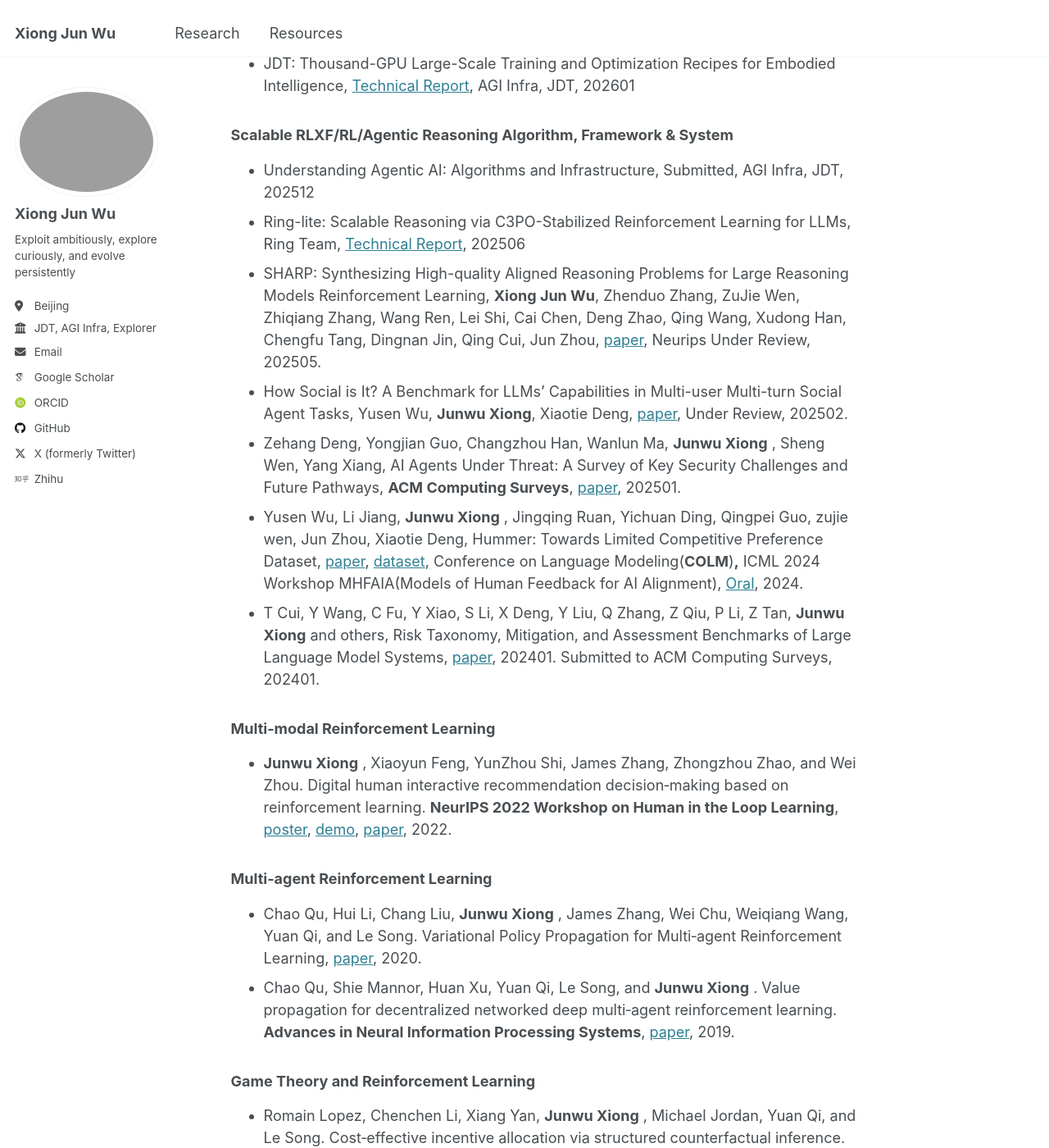
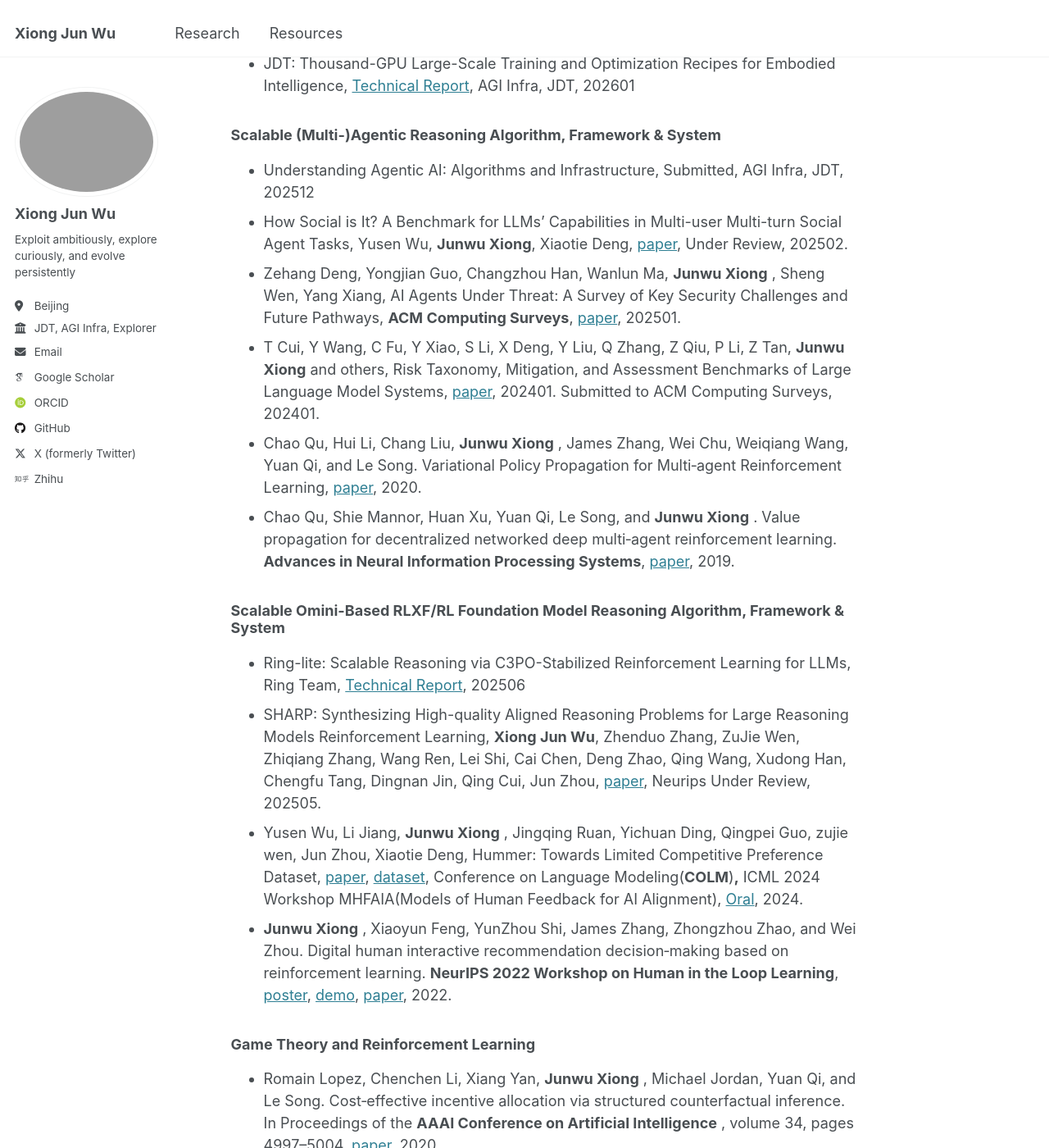
Before and after one commit to junwuxgi/junwuxgi.github.io, a Jekyll site: the page built from _pages/about.md, in a window 1280 px wide and 1400 px high, scrolled down 2296 px. Shown: the whole window at 82% size. Built offline with Jekyll 4.4.1, drawn with Linux system fonts in a browser that asks for light colours; some web fonts are replaced.

```diff
--- a/_pages/about.md
+++ b/_pages/about.md
@@ -51,23 +51,19 @@ redirect_from:
 ### **Scalable Embodied Foundation Model Reasoning Algorithm, Framework & System**
 * JDT: Thousand-GPU Large-Scale Training and Optimization Recipes for Embodied Intelligence, [Technical Report](Camera Ready), AGI Infra, JDT, 202601
 
-### **Scalable RLXF/RL/Agentic Reasoning Algorithm, Framework & System**
+### **Scalable (Multi-)Agentic Reasoning Algorithm, Framework & System**
 * Understanding Agentic AI: Algorithms and Infrastructure, Submitted, AGI Infra, JDT, 202512
+* How Social is It? A Benchmark for LLMs' Capabilities in Multi-user Multi-turn Social Agent Tasks, Yusen Wu, **Junwu Xiong**, Xiaotie Deng, [paper](https://openreview.net/pdf?id=RuwAMoFxzG), Under Review, 202502.
+* Zehang Deng, Yongjian Guo, Changzhou Han, Wanlun Ma,  **Junwu Xiong** , Sheng Wen, Yang Xiang, AI Agents Under Threat: A Survey of Key Security Challenges and Future Pathways, **ACM Computing Surveys**, [paper](https://dl.acm.org/doi/10.1145/3716628), 202501.
+* T Cui, Y Wang, C Fu, Y Xiao, S Li, X Deng, Y Liu, Q Zhang, Z Qiu, P Li, Z Tan, **Junwu Xiong** and others, Risk Taxonomy, Mitigation, and Assessment Benchmarks of Large Language Model Systems, [paper](https://arxiv.org/abs/2401.05778), 202401. Submitted to ACM Computing Surveys, 202401.
+* Chao Qu, Hui Li, Chang Liu,  **Junwu Xiong** , James Zhang, Wei Chu, Weiqiang Wang, Yuan Qi, and Le Song. Variational Policy Propagation for Multi‑agent Reinforcement Learning, [paper](https://arxiv.org/abs/2004.08883), 2020.
+* Chao Qu, Shie Mannor, Huan Xu, Yuan Qi, Le Song, and  **Junwu Xiong** . Value propagation for decentralized networked deep multi‑agent reinforcement learning.  **Advances in Neural Information Processing Systems**, [paper](https://arxiv.org/abs/1901.09326), 2019.
+
+### **Scalable Omini-Based RLXF/RL Foundation Model Reasoning Algorithm, Framework & System**
 * Ring-lite: Scalable Reasoning via C3PO-Stabilized Reinforcement Learning for LLMs, Ring Team, [Technical Report](https://arxiv.org/abs/2506.14731), 202506
 * SHARP: Synthesizing High-quality Aligned Reasoning Problems for Large Reasoning Models Reinforcement Learning, **Xiong Jun Wu**, Zhenduo Zhang, ZuJie Wen, Zhiqiang Zhang, Wang Ren, Lei Shi, Cai Chen, Deng Zhao, Qing Wang, Xudong Han, Chengfu Tang, Dingnan Jin, Qing Cui, Jun Zhou, [paper](https://arxiv.org/abs/2505.14147), Neurips Under Review, 202505.
-* How Social is It? A Benchmark for LLMs' Capabilities in Multi-user Multi-turn Social Agent Tasks, Yusen Wu, **Junwu Xiong**, Xiaotie Deng, [paper](https://openreview.net/pdf?id=RuwAMoFxzG), Under Review, 202502.
-* Zehang Deng, Yongjian Guo, Changzhou Han, Wanlun Ma,  **Junwu Xiong** , Sheng Wen, Yang Xiang, AI Agents Under Threat: A Survey of Key Security Challenges and Future Pathways, **ACM Computing Surveys**, [paper](https://dl.acm.org/doi/10.1145/3716628), 202501.
 * Yusen Wu, Li Jiang,  **Junwu Xiong** , Jingqing Ruan, Yichuan Ding, Qingpei Guo, zujie wen, Jun Zhou, Xiaotie Deng, Hummer: Towards Limited Competitive Preference Dataset, [paper](https://openreview.net/pdf?id=aKwQPRjdGa), [dataset](https://huggingface.co/datasets/sarinw-2024/Hummer), Conference on Language Modeling(**COLM**)**,** ICML 2024 Workshop MHFAIA(Models of Human Feedback for AI Alignment), [Oral](https://sites.google.com/view/mhf-icml2024/accepted-papers), 2024.
-* T Cui, Y Wang, C Fu, Y Xiao, S Li, X Deng, Y Liu, Q Zhang, Z Qiu, P Li, Z Tan, **Junwu Xiong** and others, Risk Taxonomy, Mitigation, and Assessment Benchmarks of Large Language Model Systems, [paper](https://arxiv.org/abs/2401.05778), 202401. Submitted to ACM Computing Surveys, 202401.
-
-### **Multi-modal Reinforcement Learning**
-
 * **Junwu Xiong** , Xiaoyun Feng, YunZhou Shi, James Zhang, Zhongzhou Zhao, and Wei Zhou. Digital human interactive recommendation decision‑making based on reinforcement learning.  **NeurIPS 2022 Workshop on Human in the Loop Learning**, [poster](files/poster_dighum_rec_rl_poster_neuripshill_2022_12.pdf), [demo](https://neurips.cc/virtual/2022/64429), [paper](https://arxiv.org/abs/2210.10638), 2022.
-
-### **Multi-agent Reinforcement Learning**
-
-* Chao Qu, Hui Li, Chang Liu,  **Junwu Xiong** , James Zhang, Wei Chu, Weiqiang Wang, Yuan Qi, and Le Song. Variational Policy Propagation for Multi‑agent Reinforcement Learning, [paper](https://arxiv.org/abs/2004.08883), 2020.
-* Chao Qu, Shie Mannor, Huan Xu, Yuan Qi, Le Song, and  **Junwu Xiong** . Value propagation for decentralized networked deep multi‑agent reinforcement learning.  **Advances in Neural Information Processing Systems**, [paper](https://arxiv.org/abs/1901.09326), 2019.
 
 ### **Game Theory and Reinforcement Learning**
 
```
